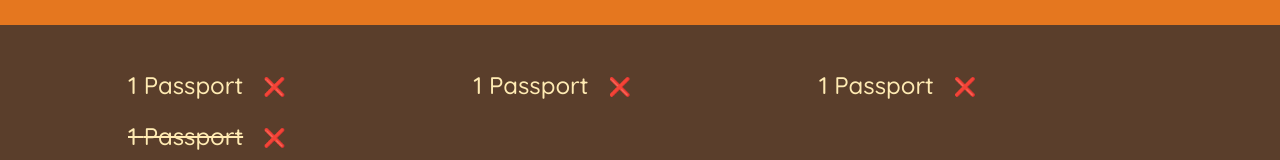
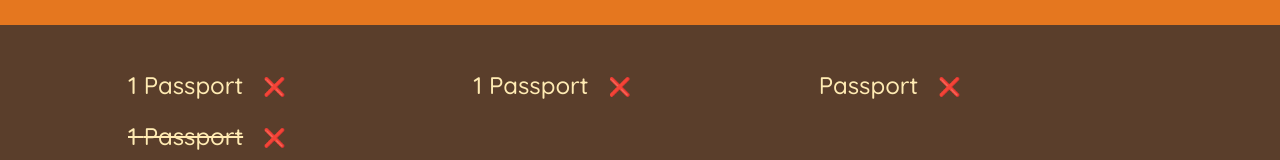
Before and after one commit to devraider/trip-notes, a React (Create React App) app: page / in a window 1280 px wide. Shown: the part 252-412 px from the top of the page. Built offline with nearby package versions, Linux system fonts and the light colour scheme.

Commit message:
feat(PackingList): Added ids to items

```diff
--- a/src/PackingList.jsx
+++ b/src/PackingList.jsx
@@ -2,18 +2,22 @@ import Item from "./Item";
 
 const items = [
   {
+    id: 1,
     quantity: 1,
     description: "Passport",
   },
   {
+    id: 3,
     quantity: 1,
     description: "Passport",
   },
   {
-    quantity: 1,
+    id: 2,
+    quanity: 1,
     description: "Passport",
   },
   {
+    id: 4,
     quantity: 1,
     description: "Passport",
     packed: true,
@@ -24,7 +28,7 @@ function PackingList() {
     <div className="list">
       <ul>
         {items.map((item) => (
-          <Item key={item.name} item={item} />
+          <Item key={item.id} item={item} />
         ))}
       </ul>
     </div>
```
